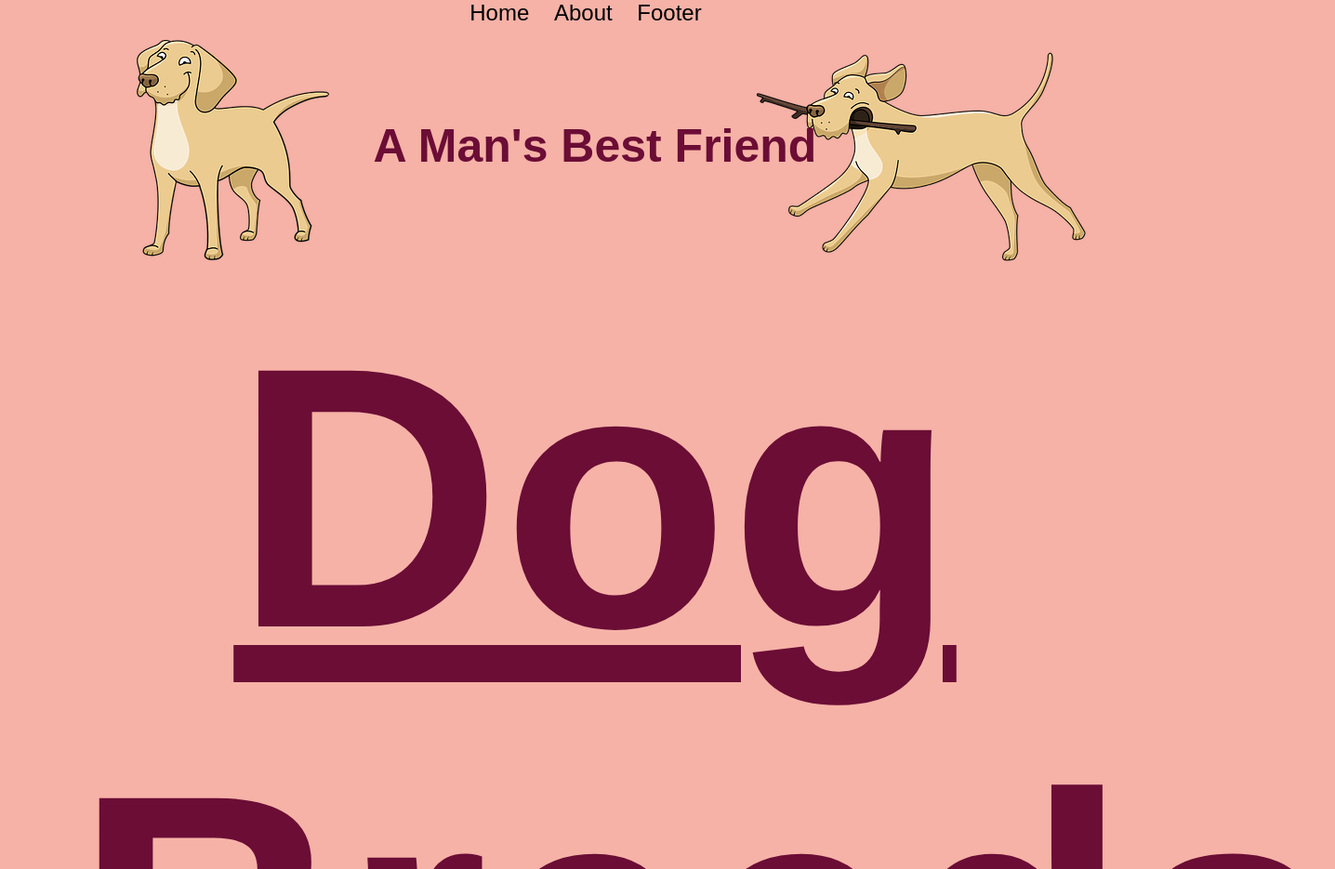
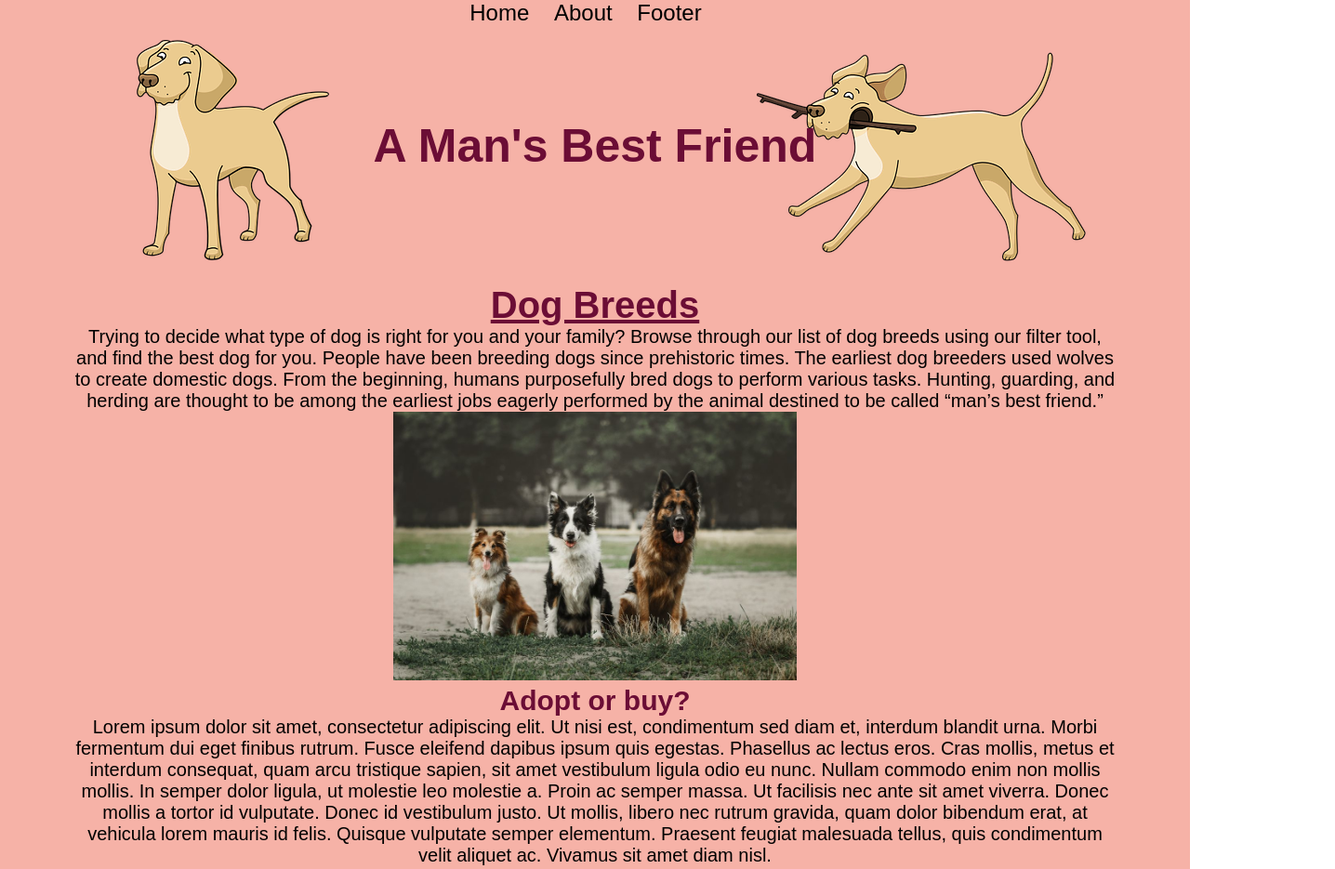
Before and after one commit to DimanaPavlova/Prj4--Individual-Css, a plain HTML site: page index.html in a window 1280 px wide. Shown: the top 935 px of the page at 93% size, 1436 px wide, since content can reach past the window. Drawn offline with Linux system fonts and the light colour scheme.

Commit message:
Update styles.css

```diff
--- a/css/styles.css
+++ b/css/styles.css
@@ -43,7 +43,7 @@ body {
 	margin: 0;
 	text-align: center;
 	width: 100%;
-	font-size: 200px;
+	font-size: 20px;
 }
 
 header {
```
